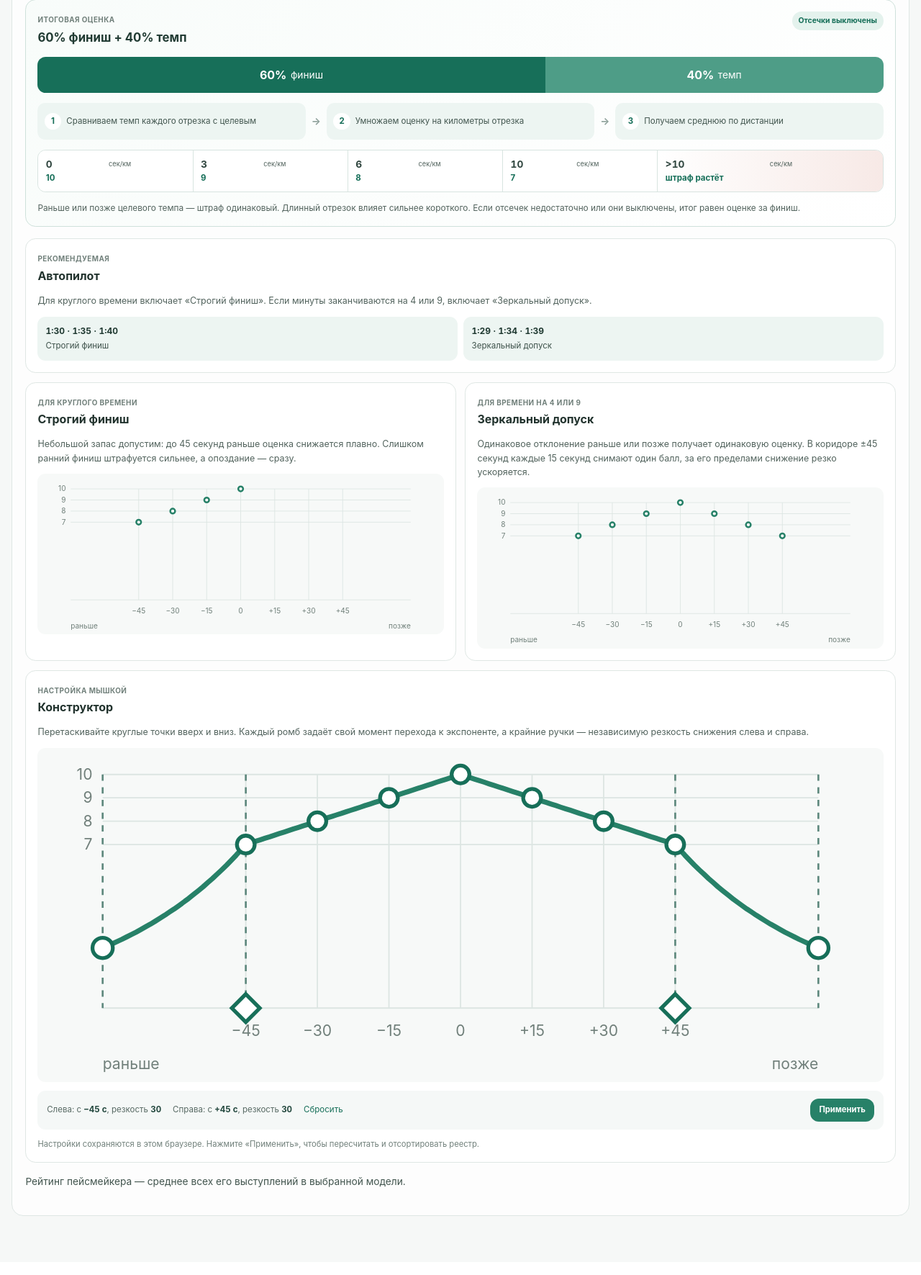
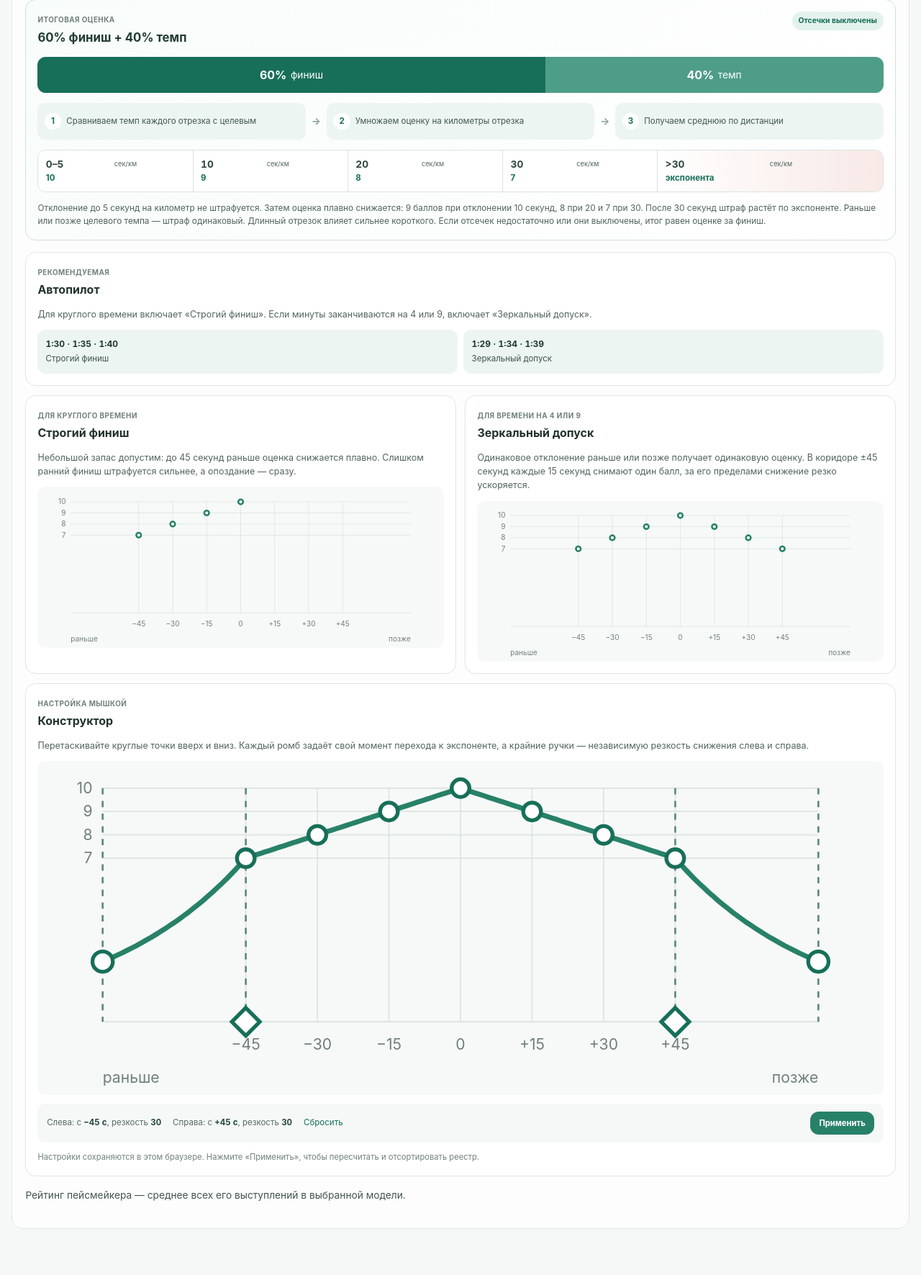
Before and after one commit to Zhigalov/pacemaker-registry, a FastAPI app: template src/pacemaker_registry/templates/index.html in a window 1280 px wide, after a click that opens the changed part. Shown: the part 669-2440 px from the top of the page at 72% size. Before the commit the page ends 2358 px from the top, so only its background shows below. Run offline with FastAPI, Linux system fonts and the light colour scheme; the template is opened without the code that fills it: most values are stand-ins (such as "Sample title", 1, 10 or a date in 2020); some libraries are stand-ins or nearby versions.

Commit message:
Relax split pace rating corridor

```diff
--- a/src/pacemaker_registry/db.py
+++ b/src/pacemaker_registry/db.py
@@ -474,13 +474,13 @@ def calculate_pacemaker_rating(
 def calculate_split_rating(deviation_seconds_per_km: float) -> float:
     """Rate an absolute pace deviation in seconds per kilometre."""
     deviation = abs(deviation_seconds_per_km)
-    if deviation <= 3:
-        return 10 - deviation / 3
-    if deviation <= 6:
-        return 9 - (deviation - 3) / 3
+    if deviation <= 5:
+        return 10
     if deviation <= 10:
-        return 8 - (deviation - 6) / 4
-    return 7 * exp(-(deviation - 10) / 15)
+        return 10 - (deviation - 5) / 5
+    if deviation <= 30:
+        return 9 - (deviation - 10) / 10
+    return 7 * exp(-(deviation - 30) / 15)
 
 
 def calculate_splits_rating(
--- a/src/pacemaker_registry/templates/index.html
+++ b/src/pacemaker_registry/templates/index.html
@@ -227,13 +227,13 @@
                 <span><strong>3</strong> Получаем среднюю по дистанции</span>
               </div>
               <div class="splits-score-scale" aria-label="Шкала оценки отклонения темпа">
-                <span><strong>0</strong><small>сек/км</small><b>10</b></span>
-                <span><strong>3</strong><small>сек/км</small><b>9</b></span>
-                <span><strong>6</strong><small>сек/км</small><b>8</b></span>
-                <span><strong>10</strong><small>сек/км</small><b>7</b></span>
-                <span class="splits-score-scale-fade"><strong>&gt;10</strong><small>сек/км</small><b>штраф растёт</b></span>
+                <span><strong>0–5</strong><small>сек/км</small><b>10</b></span>
+                <span><strong>10</strong><small>сек/км</small><b>9</b></span>
+                <span><strong>20</strong><small>сек/км</small><b>8</b></span>
+                <span><strong>30</strong><small>сек/км</small><b>7</b></span>
+                <span class="splits-score-scale-fade"><strong>&gt;30</strong><small>сек/км</small><b>экспонента</b></span>
               </div>
-              <p>Раньше или позже целевого темпа — штраф одинаковый. Длинный отрезок влияет сильнее короткого. Если отсечек недостаточно или они выключены, итог равен оценке за финиш.</p>
+              <p>Отклонение до 5 секунд на километр не штрафуется. Затем оценка плавно снижается: 9 баллов при отклонении 10 секунд, 8 при 20 и 7 при 30. После 30 секунд штраф растёт по экспоненте. Раньше или позже целевого темпа — штраф одинаковый. Длинный отрезок влияет сильнее короткого. Если отсечек недостаточно или они выключены, итог равен оценке за финиш.</p>
             </section>
             <div class="rating-models">
               <article class="rating-model {% if registry.rating_mode == 'automatic' %}rating-model--selected{% endif %}">
```
Also changed, not shown: tests/test_app.py (+2 -0 lines), tests/test_db.py (+13 -4 lines).
